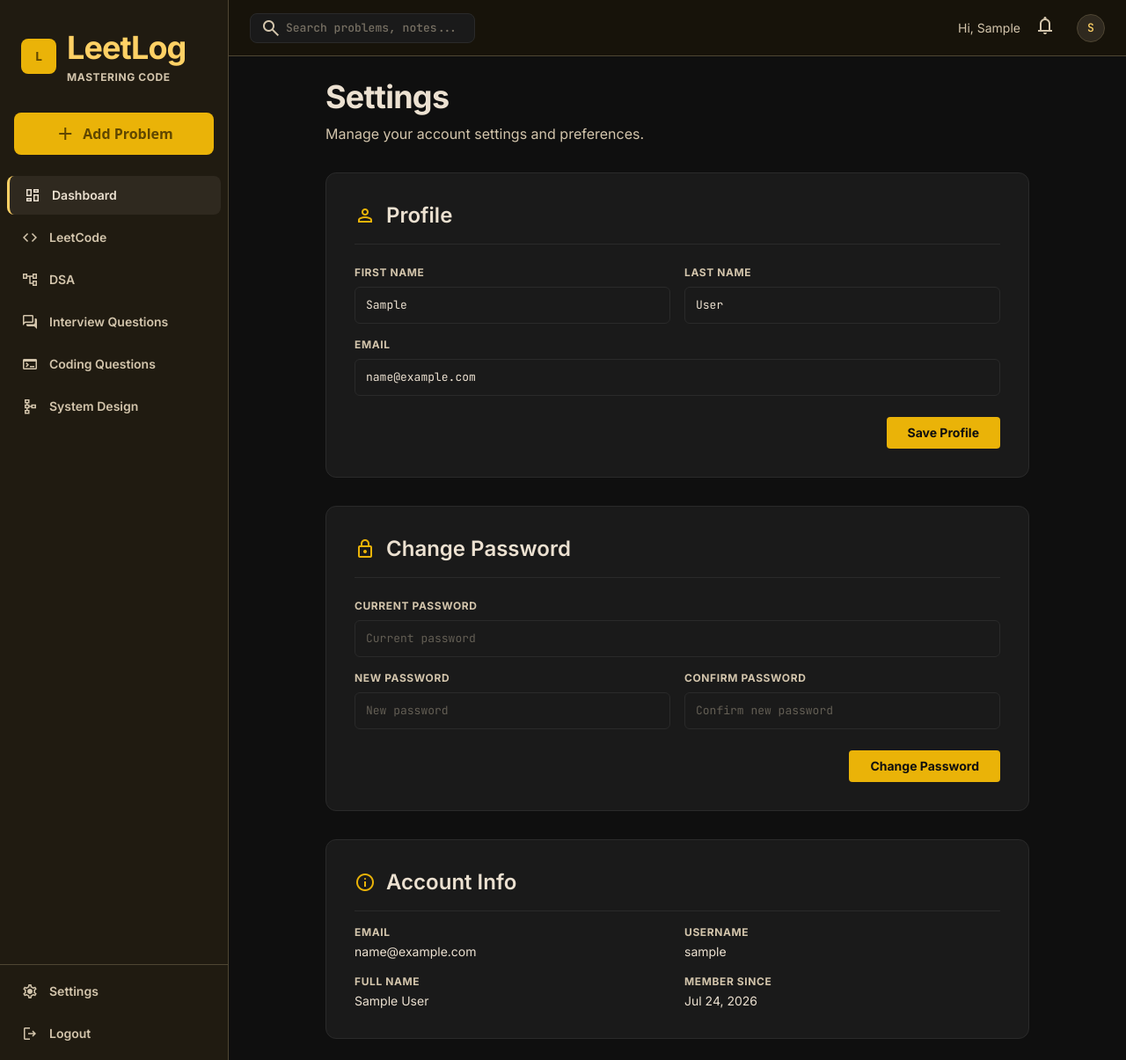
After one commit to Nashiol/LeetLog, a Django app: page /dashboard/settings/ in a window 1280 px wide. The commit adds this page. Shown: the whole page at 88% size. Run offline with Django 5.2, Linux system fonts and the light colour scheme; the visitor is signed in with stand-in values (Sample User, id 1); some libraries are stand-ins or nearby versions.

Commit message:
Feature: Added the search and settings page and the edit profile functionality.

```diff
--- /dev/null
+++ b/dashboard/forms.py
@@ -0,0 +1,79 @@
+from typing import Any
+
+from django import forms
+from django.contrib.auth import get_user_model
+from django.contrib.auth.password_validation import validate_password
+from django.core.exceptions import ValidationError
+
+User = get_user_model()
+
+
+class ProfileForm(forms.ModelForm):
+    class Meta:
+        model = User
+        fields = ["first_name", "last_name", "email"]
+        widgets = {
+            "first_name": forms.TextInput(attrs={
+                "class": "form-input",
+                "placeholder": "First name",
+            }),
+            "last_name": forms.TextInput(attrs={
+                "class": "form-input",
+                "placeholder": "Last name",
+            }),
+            "email": forms.EmailInput(attrs={
+                "class": "form-input",
+                "placeholder": "Email",
+            }),
+        }
+
+
+class ChangePasswordForm(forms.Form):
+    current_password = forms.CharField(
+        widget=forms.PasswordInput(attrs={
+            "class": "form-input",
+            "placeholder": "Current password",
+        }),
+        label="Current Password",
+    )
+    new_password = forms.CharField(
+        widget=forms.PasswordInput(attrs={
+            "class": "form-input",
+            "placeholder": "New password",
+        }),
+        label="New Password",
+    )
+    confirm_password = forms.CharField(
+        widget=forms.PasswordInput(attrs={
+            "class": "form-input",
+            "placeholder": "Confirm new password",
+        }),
+        label="Confirm New Password",
+    )
+
+    def __init__(self, user: Any, *args: Any, **kwargs: Any) -> None:
+        super().__init__(*args, **kwargs)
+        self.user = user
+
+    def clean_current_password(self) -> str:
+        current_password = self.cleaned_data.get("current_password", "")
+        if not self.user.check_password(current_password):
+            raise ValidationError("Current password is incorrect.")
+        return current_password
+
+    def clean(self) -> dict[str, Any]:
+        cleaned_data = super().clean()
+        new_password = cleaned_data.get("new_password")
+        confirm_password = cleaned_data.get("confirm_password")
+        if new_password and confirm_password and new_password != confirm_password:
+            self.add_error("confirm_password", "Passwords do not match.")
+        if new_password:
+            try:
+                validate_password(new_password, self.user)
+            except ValidationError as e:
+                self.add_error("new_password", e)
+        return cleaned_data
+
+    def save(self) -> None:
+        self.user.set_password(self.cleaned_data["new_password"])
+        self.user.save()
--- /dev/null
+++ b/dashboard/templates/dashboard/settings.html
@@ -0,0 +1,141 @@
+{% extends "base.html" %}
+{% load static %}
+
+{% block title %}Settings - LeetLog{% endblock %}
+
+{% block extra_css %}
+<link rel="stylesheet" href="{% static 'css/settings.css' %}">
+{% endblock %}
+
+{% block content %}
+<div class="max-w-[800px] mx-auto space-y-8">
+    <div>
+        <h2 class="font-display text-display text-on-surface">Settings</h2>
+        <p class="font-body-lg text-body-lg text-on-surface-variant mt-2">
+            Manage your account settings and preferences.
+        </p>
+    </div>
+
+    {% if messages %}
+    <div class="space-y-3">
+        {% for message in messages %}
+        <div class="hud-card rounded-lg p-4 flex items-center gap-3
+            {% if message.tags == 'success' %}border-[#4ADE80]/30{% elif message.tags == 'error' %}border-[#F87171]/30{% endif %}">
+            <span class="material-symbols-outlined
+                {% if message.tags == 'success' %}text-[#4ADE80]{% elif message.tags == 'error' %}text-[#F87171]{% endif %}">
+                {% if message.tags == 'success' %}check_circle{% elif message.tags == 'error' %}error{% else %}info{% endif %}
+            </span>
+            <p class="font-body-md text-body-md text-on-surface">{{ message }}</p>
+        </div>
+        {% endfor %}
+    </div>
+    {% endif %}
+
+    <div class="hud-card rounded-xl p-8 space-y-6">
+        <div class="flex items-center gap-3 border-b border-[#2A2A2A] pb-4">
+            <span class="material-symbols-outlined text-yellow-accent">person</span>
+            <h3 class="font-headline-lg text-headline-lg text-on-surface">Profile</h3>
+        </div>
+        <form method="post" action="{% url 'dashboard:settings' %}">
+            {% csrf_token %}
+            <input type="hidden" name="form_type" value="profile">
+            <div class="space-y-4">
+                <div class="grid grid-cols-1 sm:grid-cols-2 gap-4">
+                    <div>
+                        <label class="font-label-caps text-label-caps text-on-surface-variant uppercase tracking-wider block mb-2">First Name</label>
+                        {{ profile_form.first_name }}
+                        {% if profile_form.first_name.errors %}
+                        <p class="font-body-md text-body-md text-[#F87171] mt-1">{{ profile_form.first_name.errors.0 }}</p>
+                        {% endif %}
+                    </div>
+                    <div>
+                        <label class="font-label-caps text-label-caps text-on-surface-variant uppercase tracking-wider block mb-2">Last Name</label>
+                        {{ profile_form.last_name }}
+                        {% if profile_form.last_name.errors %}
+                        <p class="font-body-md text-body-md text-[#F87171] mt-1">{{ profile_form.last_name.errors.0 }}</p>
+                        {% endif %}
+                    </div>
+                </div>
+                <div>
+                    <label class="font-label-caps text-label-caps text-on-surface-variant uppercase tracking-wider block mb-2">Email</label>
+                    {{ profile_form.email }}
+                    {% if profile_form.email.errors %}
+                    <p class="font-body-md text-body-md text-[#F87171] mt-1">{{ profile_form.email.errors.0 }}</p>
+                    {% endif %}
+                </div>
+            </div>
+            <div class="mt-6 flex justify-end">
+                <button type="submit" class="btn-primary px-6 py-2 rounded font-headline-md text-sm font-bold active:scale-95 transition-transform">
+                    Save Profile
+                </button>
+            </div>
+        </form>
+    </div>
+
+    <div class="hud-card rounded-xl p-8 space-y-6">
+        <div class="flex items-center gap-3 border-b border-[#2A2A2A] pb-4">
+            <span class="material-symbols-outlined text-yellow-accent">lock</span>
+            <h3 class="font-headline-lg text-headline-lg text-on-surface">Change Password</h3>
+        </div>
+        <form method="post" action="{% url 'dashboard:settings' %}">
+            {% csrf_token %}
+            <input type="hidden" name="form_type" value="password">
+            <div class="space-y-4">
+                <div>
+                    <label class="font-label-caps text-label-caps text-on-surface-variant uppercase tracking-wider block mb-2">Current Password</label>
+                    {{ password_form.current_password }}
+                    {% if password_form.current_password.errors %}
+                    <p class="font-body-md text-body-md text-[#F87171] mt-1">{{ password_form.current_password.errors.0 }}</p>
+                    {% endif %}
+                </div>
+                <div class="grid grid-cols-1 sm:grid-cols-2 gap-4">
+                    <div>
+                        <label class="font-label-caps text-label-caps text-on-surface-variant uppercase tracking-wider block mb-2">New Password</label>
+                        {{ password_form.new_password }}
+                        {% if password_form.new_password.errors %}
+                        <p class="font-body-md text-body-md text-[#F87171] mt-1">{{ password_form.new_password.errors.0 }}</p>
+                        {% endif %}
+                    </div>
+                    <div>
+                        <label class="font-label-caps text-label-caps text-on-surface-variant uppercase tracking-wider block mb-2">Confirm Password</label>
+                        {{ password_form.confirm_password }}
+                        {% if password_form.confirm_password.errors %}
+                        <p class="font-body-md text-body-md text-[#F87171] mt-1">{{ password_form.confirm_password.errors.0 }}</p>
+                        {% endif %}
+                    </div>
+                </div>
+            </div>
+            <div class="mt-6 flex justify-end">
+                <button type="submit" class="btn-primary px-6 py-2 rounded font-headline-md text-sm font-bold active:scale-95 transition-transform">
+                    Change Password
+                </button>
+            </div>
+        </form>
+    </div>
+
+    <div class="hud-card rounded-xl p-8 space-y-4">
+        <div class="flex items-center gap-3 border-b border-[#2A2A2A] pb-4">
+            <span class="material-symbols-outlined text-yellow-accent">info</span>
+            <h3 class="font-headline-lg text-headline-lg text-on-surface">Account Info</h3>
+        </div>
+        <div class="grid grid-cols-1 sm:grid-cols-2 gap-4">
+            <div>
+                <span class="font-label-caps text-label-caps text-on-surface-variant uppercase tracking-wider block mb-1">Email</span>
+                <p class="font-body-md text-body-md text-on-surface">{{ request.user.email }}</p>
+            </div>
+            <div>
+                <span class="font-label-caps text-label-caps text-on-surface-variant uppercase tracking-wider block mb-1">Username</span>
+                <p class="font-body-md text-body-md text-on-surface">{{ request.user.username|default:"Not set" }}</p>
+            </div>
+            <div>
+                <span class="font-label-caps text-label-caps text-on-surface-variant uppercase tracking-wider block mb-1">Full Name</span>
+                <p class="font-body-md text-body-md text-on-surface">{{ request.user.get_full_name }}</p>
+            </div>
+            <div>
+                <span class="font-label-caps text-label-caps text-on-surface-variant uppercase tracking-wider block mb-1">Member Since</span>
+                <p class="font-body-md text-body-md text-on-surface">{{ request.user.date_joined|date:"M d, Y" }}</p>
+            </div>
+        </div>
+    </div>
+</div>
+{% endblock %}
--- a/dashboard/urls.py
+++ b/dashboard/urls.py
@@ -6,4 +6,6 @@ app_name = "dashboard"
 
 urlpatterns = [
     path("", views.dashboard_view, name="dashboard"),
+    path("search/", views.search_view, name="search"),
+    path("settings/", views.settings_view, name="settings"),
 ]
--- a/dashboard/views.py
+++ b/dashboard/views.py
@@ -1,9 +1,11 @@
 from datetime import date, timedelta
 
+from django.contrib import messages
+from django.contrib.auth import update_session_auth_hash
 from django.contrib.auth.decorators import login_required
-from django.db.models import Count
+from django.db.models import Q
 from django.http import HttpRequest, HttpResponse
-from django.shortcuts import render
+from django.shortcuts import redirect, render
 from django.utils.timesince import timesince
 
 from coding_questions.models import CodingQuestion
@@ -11,6 +13,8 @@ from dsa.models import DSAConcept
 from interview_questions.models import InterviewQuestion
 from leetcode.models import LeetCodeProblem
 from system_design.models import SystemDesign
+
+from .forms import ChangePasswordForm, ProfileForm
 
 
 @login_required
@@ -147,3 +151,111 @@ def dashboard_view(request: HttpRequest) -> HttpResponse:
     }
 
     return render(request, "dashboard/dashboard.html", context)
+
+
+@login_required
+def search_view(request: HttpRequest) -> HttpResponse:
+    query = request.GET.get("q", "").strip()
+    user = request.user
+
+    leetcode_results: list = []
+    dsa_results: list = []
+    interview_results: list = []
+    coding_results: list = []
+    system_design_results: list = []
+
+    if query:
+        leetcode_results = list(
+            LeetCodeProblem.objects.filter(
+                Q(question__icontains=query)
+                | Q(problem_number__icontains=query)
+                | Q(notes__icontains=query),
+                user=user,
+            )[:20]
+        )
+        dsa_results = list(
+            DSAConcept.objects.filter(
+                Q(topic__icontains=query)
+                | Q(resource_used__icontains=query)
+                | Q(notes__icontains=query),
+                user=user,
+            )[:20]
+        )
+        interview_results = list(
+            InterviewQuestion.objects.filter(
+                Q(question__icontains=query)
+                | Q(answer__icontains=query)
+                | Q(notes__icontains=query),
+                user=user,
+            )[:20]
+        )
+        coding_results = list(
+            CodingQuestion.objects.filter(
+                Q(question__icontains=query) | Q(notes__icontains=query),
+                user=user,
+            )[:20]
+        )
+        system_design_results = list(
+            SystemDesign.objects.filter(
+                Q(question__icontains=query)
+                | Q(company__icontains=query)
+                | Q(answer__icontains=query)
+                | Q(notes__icontains=query),
+                user=user,
+            )[:20]
+        )
+
+    total_results = (
+        len(leetcode_results)
+        + len(dsa_results)
+        + len(interview_results)
+        + len(coding_results)
+        + len(system_design_results)
+    )
+
+    context: dict[str, object] = {
+        "query": query,
+        "leetcode_results": leetcode_results,
+        "dsa_results": dsa_results,
+        "interview_results": interview_results,
+        "coding_results": coding_results,
+        "system_design_results": system_design_results,
+        "total_results": total_results,
+    }
+    return render(request, "dashboard/search.html", context)
+
+
+@login_required
+def settings_view(request: HttpRequest) -> HttpResponse:
+    user = request.user
+
+    if request.method == "POST":
+        form_type = request.POST.get("form_type")
+
+        if form_type == "profile":
+            profile_form = ProfileForm(request.POST, instance=user)
+            password_form = ChangePasswordForm(user=user)
+            if profile_form.is_valid():
+                profile_form.save()
+                messages.success(request, "Profile updated successfully.")
+                return redirect("dashboard:settings")
+        elif form_type == "password":
+            profile_form = ProfileForm(instance=user)
+            password_form = ChangePasswordForm(user=user, data=request.POST)
+            if password_form.is_valid():
+                password_form.save()
+                update_session_auth_hash(request, user)
+                messages.success(request, "Password changed successfully.")
+                return redirect("dashboard:settings")
+        else:
+            profile_form = ProfileForm(instance=user)
+            password_form = ChangePasswordForm(user=user)
+    else:
+        profile_form = ProfileForm(instance=user)
+        password_form = ChangePasswordForm(user=user)
+
+    context: dict[str, object] = {
+        "profile_form": profile_form,
+        "password_form": password_form,
+    }
+    return render(request, "dashboard/settings.html", context)
--- /dev/null
+++ b/static/css/settings.css
@@ -0,0 +1,22 @@
+.form-input {
+    width: 100%;
+    padding: 0.625rem 0.75rem;
+    background-color: #1A1A1A;
+    border: 1px solid #2A2A2A;
+    border-radius: 0.375rem;
+    color: #ece1d1;
+    font-family: 'JetBrains Mono', monospace;
+    font-size: 13px;
+    line-height: 1.25rem;
+    transition: border-color 0.15s, box-shadow 0.15s;
+}
+
+.form-input:focus {
+    outline: none;
+    border-color: #EAB308;
+    box-shadow: 0 0 0 2px rgba(234, 179, 8, 0.15);
+}
+
+.form-input::placeholder {
+    color: rgba(211, 197, 172, 0.4);
+}
--- a/templates/navbar.html
+++ b/templates/navbar.html
@@ -4,11 +4,15 @@
             LeetLog
         </a>
         {% if request.user.is_authenticated %}
-        <div class="relative hidden sm:block">
-            <span class="material-symbols-outlined absolute left-3 top-1/2 -translate-y-1/2 text-on-surface-variant">search</span>
-            <input class="pl-10 pr-4 py-2 hud-card rounded-lg font-label-mono text-label-mono text-on-surface placeholder:text-on-surface-variant/50 focus:outline-none focus:border-primary focus:ring-1 focus:ring-primary/50 w-64 transition-all"
-                   placeholder="Search problems, notes..." type="text"/>
-        </div>
+        <form method="get" action="{% url 'dashboard:search' %}" class="hidden sm:block">
+            <div class="relative">
+                <span class="material-symbols-outlined absolute left-3 top-1/2 -translate-y-1/2 text-on-surface-variant">search</span>
+                <input name="q"
+                       value="{{ request.GET.q|default:'' }}"
+                       class="pl-10 pr-4 py-2 hud-card rounded-lg font-label-mono text-label-mono text-on-surface placeholder:text-on-surface-variant/50 focus:outline-none focus:border-primary focus:ring-1 focus:ring-primary/50 w-64 transition-all"
+                       placeholder="Search problems, notes..." type="text"/>
+            </div>
+        </form>
         {% endif %}
     </div>
     <div class="flex items-center gap-2">
--- a/templates/sidebar.html
+++ b/templates/sidebar.html
@@ -64,7 +64,7 @@
     </div>
 
     <div class="mt-auto flex flex-col gap-1 p-2 border-t border-outline-variant">
-        <a href="#"
+        <a href="{% url 'dashboard:settings' %}"
            class="flex items-center gap-3 px-4 py-3 text-on-surface-variant hover:text-on-surface hover:bg-surface-container-highest transition-colors duration-200 rounded-lg">
             <span class="material-symbols-outlined text-[20px]">settings</span>
             <span class="font-headline-md text-headline-md text-sm">Settings</span>
```
Also changed, not shown: dashboard/templates/dashboard/search.html (added, +169 -0 lines), static/css/search.css (added, +7 -0 lines), 1 other file.
